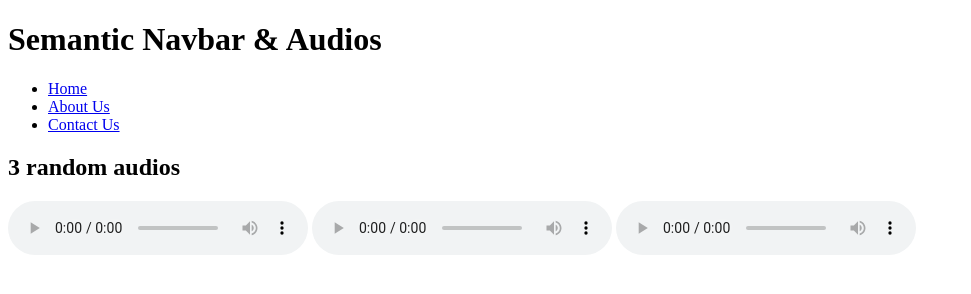
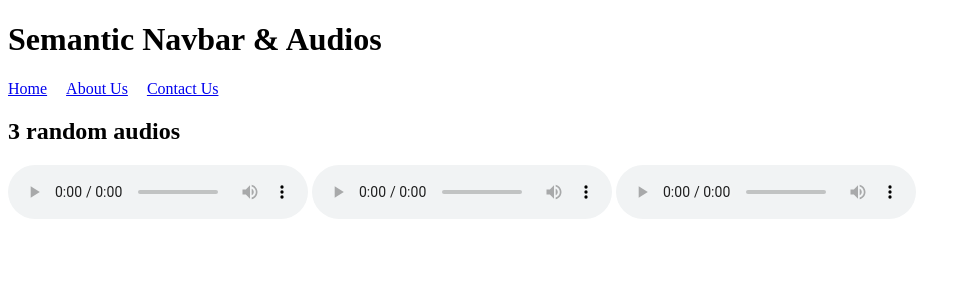
Before and after one commit to acciojob/semantic-navbar-and-audios-SangmalaSuryavanshi, a website: page main.html in a window 1280 px wide. Shown: the whole page, without its empty margins (0-971 px from the left). Drawn offline with Linux system fonts and the light colour scheme.

Commit message:
audio and div

```diff
--- a/main.html
+++ b/main.html
@@ -5,9 +5,20 @@
 <head>
 	<title>Semantic Navbar and Audios</title>
 	<link rel="stylesheet" href="styles.css">
+	<style>
+		nav ul {
+            list-style-type: none;
+            padding: 0;
+        }
+        nav ul li {
+            display: inline;
+            margin-right: 15px;
+        }
+	</style>
 </head>
 
 <body>
+<!-- the entire body must be written by student -->
 <h1>Semantic Navbar & Audios</h1>
 <!-- Semantic Navbar -->
 <nav>
```
